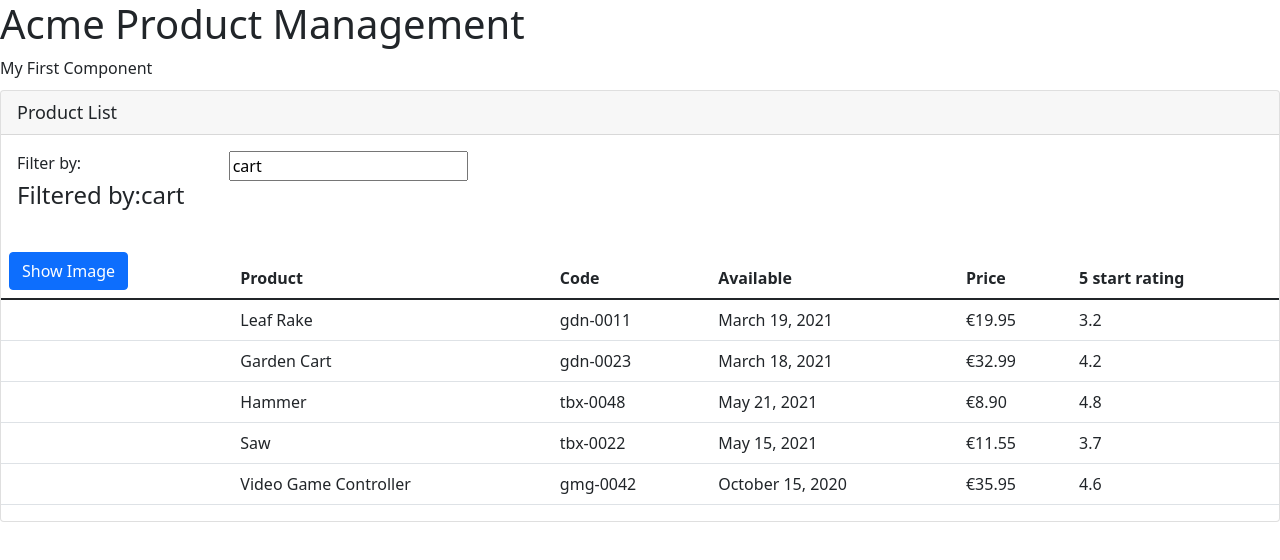
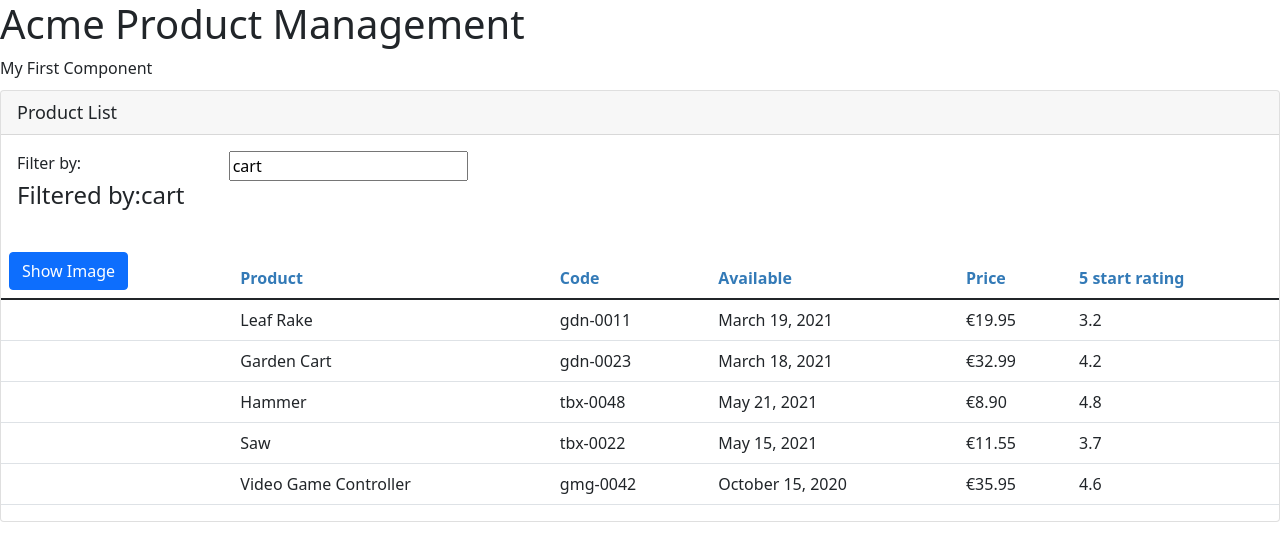
Before and after one commit to fgregor88/angular-getting-started, an Angular app: page / in a window 1280 px wide. Shown: the top 560 px of the page. Built offline with nearby package versions, Linux system fonts and the light colour scheme.

Commit message:
added specific style to specific component adn added IProduct interface for strong typing

```diff
--- /dev/null
+++ b/src/app/products/product-list.component.css
@@ -0,0 +1,3 @@
+thead{
+    color:#337AB7;
+}
--- a/src/app/products/product-list.component.ts
+++ b/src/app/products/product-list.component.ts
@@ -1,8 +1,10 @@
 import { Component } from "@angular/core";
+import { IProduct } from "./product";
 
 @Component({
-    selector: 'pm-products',
-    templateUrl: './product-list.component.html'
+  selector: 'pm-products',
+  templateUrl: './product-list.component.html',
+  styleUrls:['./product-list.component.css']
 })
 export class ProductListComponent{
     pageTitle: string = 'Product List';
@@ -10,7 +12,7 @@
     imageMargin: number = 2;
     showImage: boolean = false;
     listFilter: string = 'cart';
-    products: any[] =
+    products: IProduct[] =
     [
         {
             "productId": 1,
--- /dev/null
+++ b/src/app/products/product.ts
@@ -0,0 +1,10 @@
+export interface IProduct{
+    productId: number;
+    productName: string;
+    productCode: string;
+    releaseDate: string;
+    description: string;
+    price: number;
+    starRating: number;
+    imageUrl: string;
+}
```
